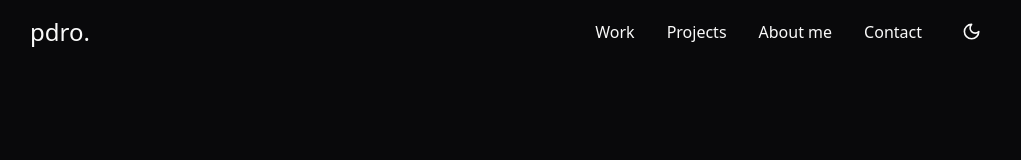
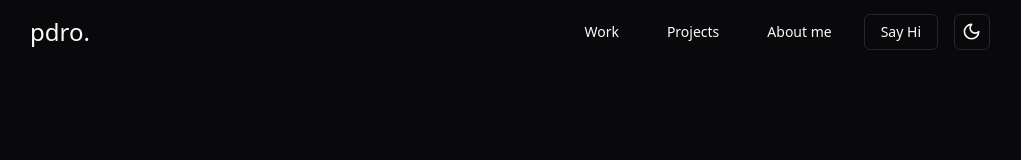
Before and after one commit to DevPedro10/Portfolio, a React (Vite) app: page / in a window 1280 px wide. Shown: the top 160 px of the page, without its empty margins (130-1151 px from the left). Built offline with nearby package versions, Linux system fonts and the light colour scheme.

Commit message:
style: changing spacing header

```diff
--- a/src/components/Header/Header.tsx
+++ b/src/components/Header/Header.tsx
@@ -1,15 +1,16 @@
 import { ModeToggle } from "../mode-toggle";
+import { Button } from "../ui/button";
 
 const Header = () => {
     return (
         <header className=" flex h-16 w-3/4 items-center justify-between m-auto">
             <div className="logo text-2xl">pdro.</div>
             <nav>
-                <ul className="flex gap-8 items-center ">
-                    <li>Work</li>
-                    <li>Projects</li>
-                    <li>About me</li>
-                    <li>Contact</li>
+                <ul className="flex gap-4 items-center ">
+                    <li><Button variant={"ghost"}>Work</Button></li>
+                    <li><Button variant={"ghost"}>Projects</Button></li>
+                    <li><Button variant={"ghost"}>About me</Button></li>
+                    <li><Button variant={"outline"}>Say Hi</Button></li>
                     <ModeToggle />
                 </ul>
             </nav>
--- a/src/components/mode-toggle.tsx
+++ b/src/components/mode-toggle.tsx
@@ -15,7 +15,7 @@ export function ModeToggle() {
   return (
     <DropdownMenu>
       <DropdownMenuTrigger asChild>
-        <Button variant="ghost" size="icon">
+        <Button variant="outline" size="icon">
           <Sun className="h-[1rem] w-[1rem] rotate-0 scale-100 transition-all dark:-rotate-90 dark:scale-0" />
           <Moon className="absolute h-[1.2rem] w-[1.2rem] rotate-90 scale-0 transition-all dark:rotate-0 dark:scale-100" />
           <span className="sr-only">Toggle theme</span>
```
